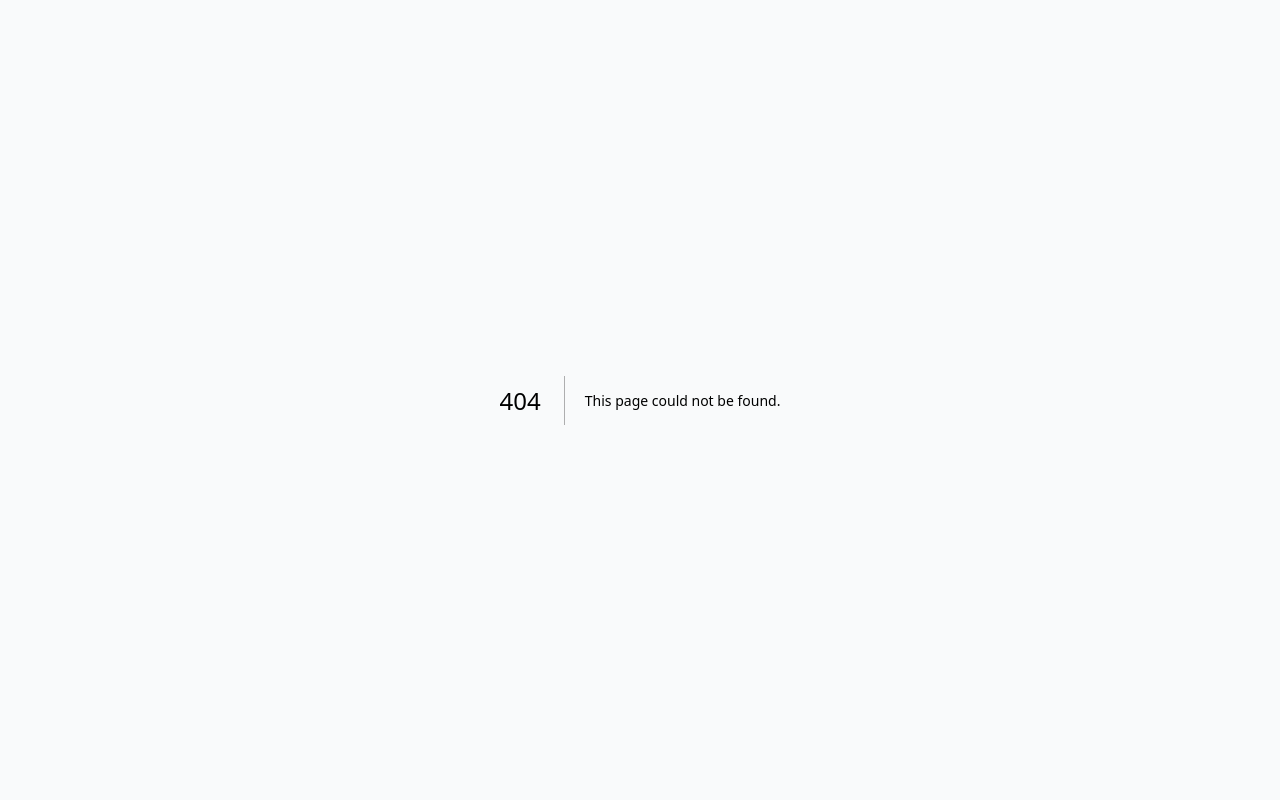
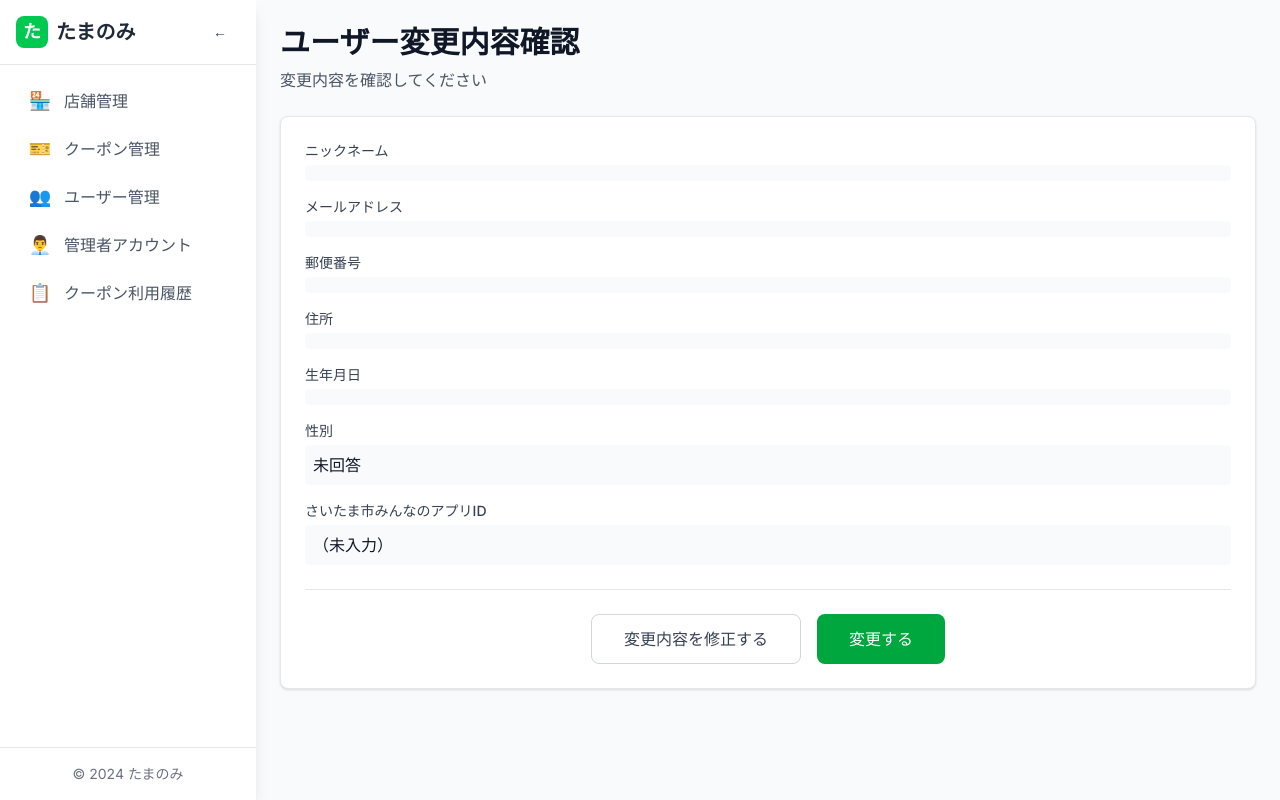
Before and after one commit to HV-development/tamanomi-admin, a Next.js app: page /users/1/confirm in a window 1280 px wide. Before the commit this address had no page. Built offline with nearby package versions, Linux system fonts and the light colour scheme.

Commit message:
ユーザー編集確認画面の作成

```diff
--- /dev/null
+++ b/src/app/users/[id]/confirm/page.tsx
@@ -0,0 +1,5 @@
+import UserEditConfirmation from '../../../../components/pages/UserEditConfirmation';
+
+export default function UserEditConfirmPage() {
+  return <UserEditConfirmation />;
+}
--- /dev/null
+++ b/src/components/pages/UserEditConfirmation.tsx
@@ -0,0 +1,162 @@
+'use client';
+
+import { useEffect, useState } from 'react';
+import { useSearchParams, useParams } from 'next/navigation';
+import DashboardLayout from '../templates/DashboardLayout';
+import Button from '../atoms/Button';
+
+interface UserData {
+  nickname: string;
+  email: string;
+  postalCode: string;
+  address: string;
+  birthDate: string;
+  gender: string;
+  saitamaAppId: string;
+}
+
+export default function UserEditConfirmation() {
+  const searchParams = useSearchParams();
+  const params = useParams();
+  const userId = params.id as string;
+  const [userData, setUserData] = useState<UserData | null>(null);
+
+  useEffect(() => {
+    const data: UserData = {
+      nickname: searchParams.get('nickname') || '',
+      email: searchParams.get('email') || '',
+      postalCode: searchParams.get('postalCode') || '',
+      address: searchParams.get('address') || '',
+      birthDate: searchParams.get('birthDate') || '',
+      gender: searchParams.get('gender') || '',
+      saitamaAppId: searchParams.get('saitamaAppId') || '',
+    };
+    setUserData(data);
+  }, [searchParams]);
+
+  const getGenderLabel = (gender: string) => {
+    switch (gender) {
+      case '1':
+        return '男性';
+      case '2':
+        return '女性';
+      case '3':
+        return '未回答';
+      default:
+        return '未回答';
+    }
+  };
+
+  const handleModify = () => {
+    // ユーザー編集画面に戻る
+    window.history.back();
+  };
+
+  const handleUpdate = () => {
+    // 実際の更新処理（APIコール等）
+    console.log('ユーザー更新:', userData);
+    alert('ユーザー情報を更新しました');
+    // 更新後はユーザー一覧画面に遷移
+    window.location.href = '/users';
+  };
+
+  if (!userData) {
+    return (
+      <DashboardLayout>
+        <div className="text-center py-12">
+          <p className="text-gray-500">データを読み込んでいます...</p>
+        </div>
+      </DashboardLayout>
+    );
+  }
+
+  return (
+    <DashboardLayout>
+      <div className="space-y-6">
+        {/* ページタイトル */}
+        <div>
+          <h1 className="text-3xl font-bold text-gray-900">ユーザー変更内容確認</h1>
+          <p className="mt-2 text-gray-600">
+            変更内容を確認してください
+          </p>
+        </div>
+
+        {/* 確認内容 */}
+        <div className="bg-white p-6 rounded-lg shadow-sm border border-gray-200">
+          <div className="space-y-4">
+            <div>
+              <label className="block text-sm font-medium text-gray-700 mb-1">
+                ニックネーム
+              </label>
+              <p className="text-gray-900 bg-gray-50 p-2 rounded">{userData.nickname}</p>
+            </div>
+
+            <div>
+              <label className="block text-sm font-medium text-gray-700 mb-1">
+                メールアドレス
+              </label>
+              <p className="text-gray-900 bg-gray-50 p-2 rounded">{userData.email}</p>
+            </div>
+
+            <div>
+              <label className="block text-sm font-medium text-gray-700 mb-1">
+                郵便番号
+              </label>
+              <p className="text-gray-900 bg-gray-50 p-2 rounded">{userData.postalCode}</p>
+            </div>
+
+            <div>
+              <label className="block text-sm font-medium text-gray-700 mb-1">
+                住所
+              </label>
+              <p className="text-gray-900 bg-gray-50 p-2 rounded">{userData.address}</p>
+            </div>
+
+            <div>
+              <label className="block text-sm font-medium text-gray-700 mb-1">
+                生年月日
+              </label>
+              <p className="text-gray-900 bg-gray-50 p-2 rounded">{userData.birthDate}</p>
+            </div>
+
+            <div>
+              <label className="block text-sm font-medium text-gray-700 mb-1">
+                性別
+              </label>
+              <p className="text-gray-900 bg-gray-50 p-2 rounded">{getGenderLabel(userData.gender)}</p>
+            </div>
+
+            <div>
+              <label className="block text-sm font-medium text-gray-700 mb-1">
+                さいたま市みんなのアプリID
+              </label>
+              <p className="text-gray-900 bg-gray-50 p-2 rounded">
+                {userData.saitamaAppId || '（未入力）'}
+              </p>
+            </div>
+          </div>
+
+          {/* アクションボタン */}
+          <div className="flex justify-center space-x-4 pt-6 mt-6 border-t border-gray-200">
+            <Button
+              variant="outline"
+              size="lg"
+              onClick={handleModify}
+              className="px-8"
+            >
+              変更内容を修正する
+            </Button>
+            <Button
+              variant="primary"
+              size="lg"
+              onClick={handleUpdate}
+              className="px-8"
+            >
+              変更する
+            </Button>
+          </div>
+        </div>
+      </div>
+    </DashboardLayout>
+  );
+}
```
